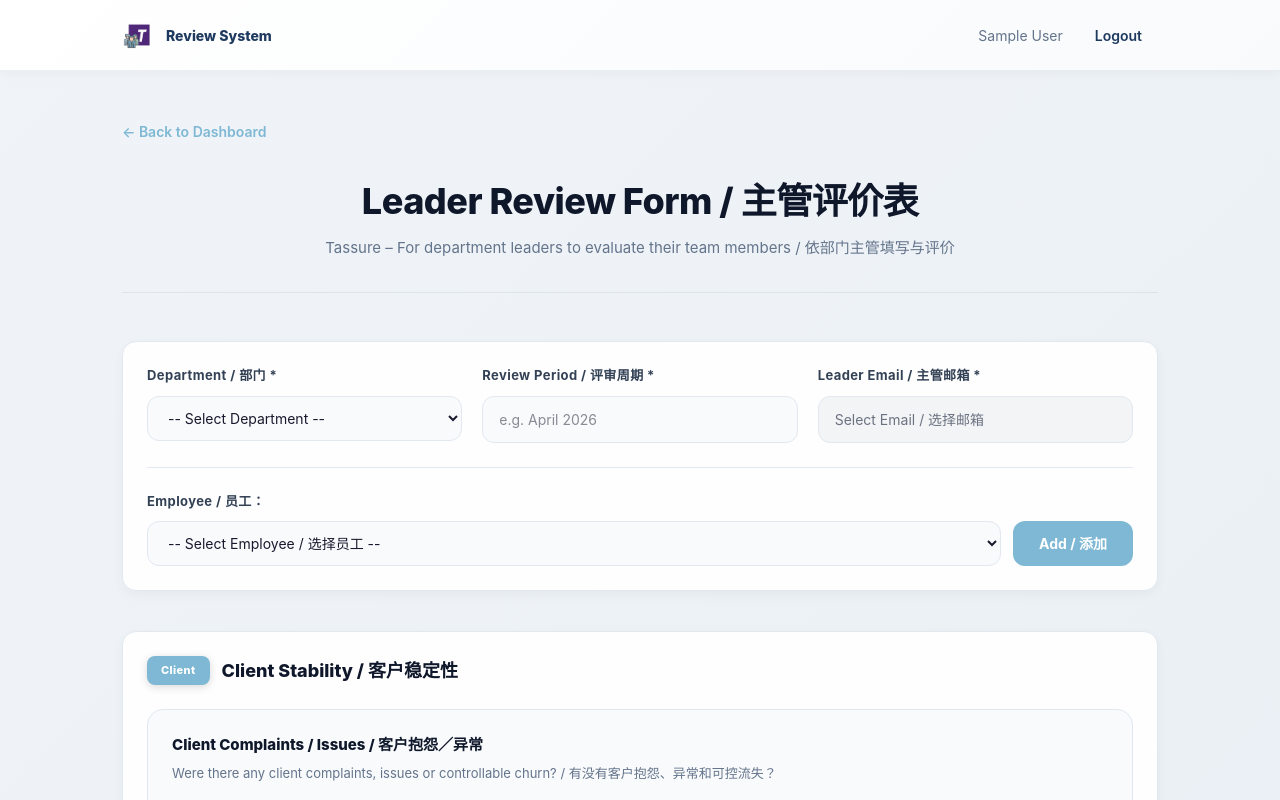
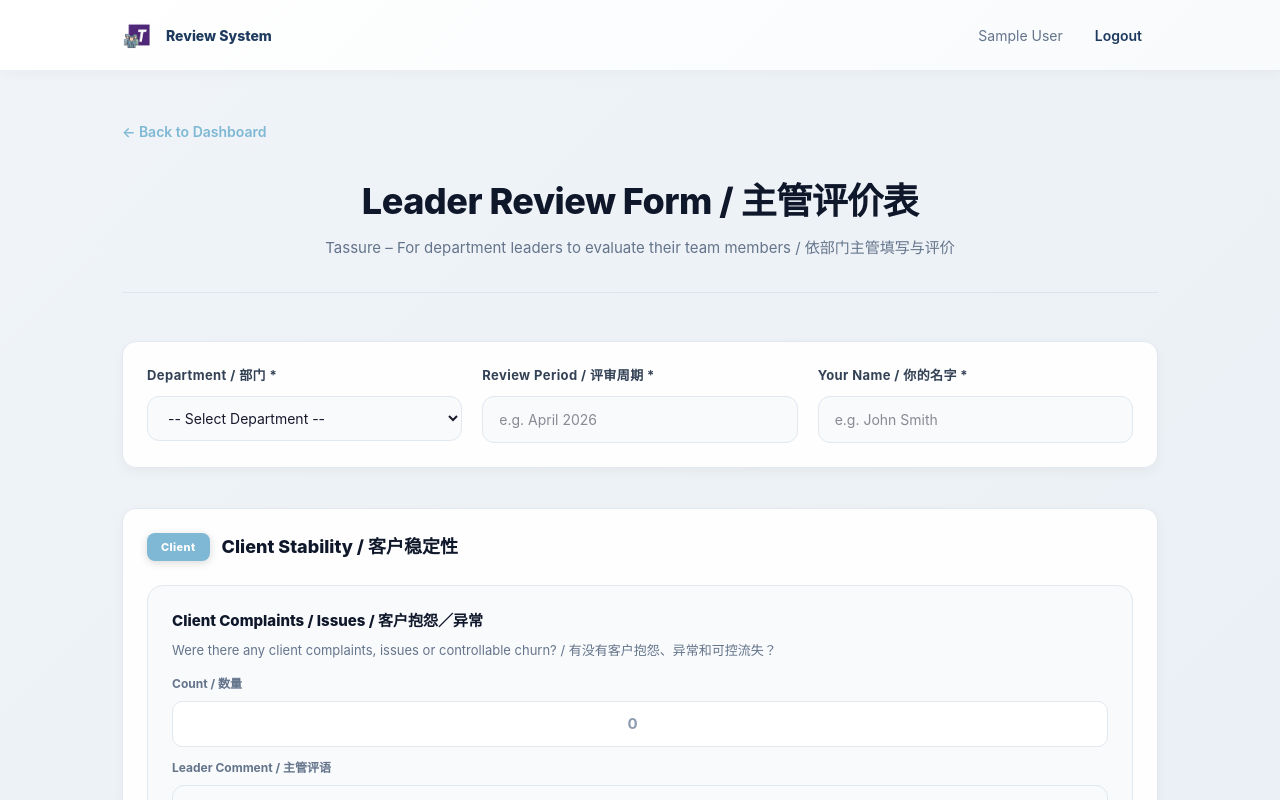
Before and after one commit to enquiry-commits/Review-Form, a Next.js app: page /dashboard/leader-review in a window 1280 px wide. Shown: the top 800 px of the page. Built offline with nearby package versions, Linux system fonts and the light colour scheme; sample sign-in values are in the browser's storage.

Commit message:
修改 leader-review：把 Email 改成 Your Name，删除员工选择部分

```diff
--- a/app/dashboard/leader-review/page.tsx
+++ b/app/dashboard/leader-review/page.tsx
@@ -10,10 +10,6 @@ export default function LeaderReviewForm() {
   const router = useRouter();
   const [user, setUser] = useState<User | null>(null);
   const [fileLinks, setFileLinks] = useState<{[key: string]: Array<{name: string; url: string}>}>({});
-  const [selectedEmployees, setSelectedEmployees] = useState<string[]>([]);
-  const [selectedEmployee, setSelectedEmployee] = useState<string>('');
-
-  const allEmployees = ['Alice Johnson', 'Bob Smith', 'Carol White', 'David Lee', 'Eve Martinez', 'Frank Chen', 'Grace Park', 'Henry Wong', 'Iris Zhang', 'Jack Ryan', 'Kathy Brown'];
 
   useEffect(() => {
     const userData = localStorage.getItem('user');
@@ -42,17 +38,6 @@ export default function LeaderReviewForm() {
       ...prev,
       [fieldId]: prev[fieldId]?.filter((_, i) => i !== index) || []
     }));
-  };
-
-  const addEmployee = () => {
-    if (selectedEmployee && !selectedEmployees.includes(selectedEmployee)) {
-      setSelectedEmployees([...selectedEmployees, selectedEmployee]);
-      setSelectedEmployee('');
-    }
-  };
-
-  const removeEmployee = (index: number) => {
-    setSelectedEmployees(selectedEmployees.filter((_, i) => i !== index));
   };
 
   if (!user) {
@@ -185,42 +170,9 @@ export default function LeaderReviewForm() {
                 <input type="text" placeholder="e.g. April 2026" style={{width: '100%', padding: '12px 16px', border: '1.5px solid #e2e8f0', borderRadius: '12px', fontSize: '14px', color: '#1a1a2e', background: '#f8fafc'}} />
               </div>
               <div>
-                <label style={{fontSize: '13px', color: '#334155', fontWeight: '700', marginBottom: '10px', letterSpacing: '0.4px', display: 'block'}}>Leader Email / 主管邮箱 *</label>
-                <button style={{width: '100%', padding: '12px 16px', border: '1.5px solid #e2e8f0', borderRadius: '12px', fontSize: '14px', color: '#6b7280', background: '#f3f4f6', cursor: 'pointer', textAlign: 'left', transition: 'all 0.3s'}}>
-                  Select Email / 选择邮箱
-                </button>
+                <label style={{fontSize: '13px', color: '#334155', fontWeight: '700', marginBottom: '10px', letterSpacing: '0.4px', display: 'block'}}>Your Name / 你的名字 *</label>
+                <input type="text" placeholder="e.g. John Smith" style={{width: '100%', padding: '12px 16px', border: '1.5px solid #e2e8f0', borderRadius: '12px', fontSize: '14px', color: '#1a1a2e', background: '#f8fafc'}} />
               </div>
-            </div>
-
-            {/* Employee Selection */}
-            <div style={{marginTop: '24px', paddingTop: '24px', borderTop: '1.5px solid #e2e8f0'}}>
-              <div style={{display: 'flex', gap: '12px', alignItems: 'flex-end'}}>
-                <div style={{flex: 1}}>
-                  <label style={{fontSize: '13px', color: '#334155', fontWeight: '700', marginBottom: '10px', letterSpacing: '0.4px', display: 'block'}}>Employee / 员工：</label>
-                  <select value={selectedEmployee} onChange={(e) => setSelectedEmployee(e.target.value)} style={{width: '100%', padding: '12px 16px', border: '1.5px solid #e2e8f0', borderRadius: '12px', fontSize: '14px', color: '#1a1a2e', background: '#f8fafc', fontFamily: 'inherit', cursor: 'pointer'}}>
-                    <option value="">-- Select Employee / 选择员工 --</option>
-                    {allEmployees.filter(emp => !selectedEmployees.includes(emp)).map(emp => (
-                      <option key={emp} value={emp}>{emp}</option>
-                    ))}
-                  </select>
-                </div>
-                <button onClick={addEmployee} style={{padding: '12px 24px', background: '#7eb8d4', color: 'white', border: 'none', borderRadius: '12px', fontSize: '14px', fontWeight: '700', cursor: 'pointer', transition: 'all 0.3s', minWidth: '120px'}} onMouseEnter={(e) => {e.currentTarget.style.background = '#6ba8c4'}} onMouseLeave={(e) => {e.currentTarget.style.background = '#7eb8d4'}}>
-                  Add / 添加
-                </button>
-              </div>
-
-              {selectedEmployees.length > 0 && (
-                <div style={{marginTop: '16px', display: 'flex', flexDirection: 'column', gap: '8px'}}>
-                  {selectedEmployees.map((emp, idx) => (
-                    <div key={idx} style={{display: 'flex', justifyContent: 'space-between', alignItems: 'center', padding: '12px 16px', background: '#f8fafc', border: '1.5px solid #e2e8f0', borderRadius: '12px', fontSize: '14px', color: '#0f172a', fontWeight: '500'}}>
-                      <span>{emp}</span>
-                      <button onClick={() => removeEmployee(idx)} style={{padding: '6px 16px', background: '#fee2e2', color: '#dc2626', border: 'none', borderRadius: '8px', fontSize: '13px', fontWeight: '700', cursor: 'pointer', transition: 'all 0.3s'}} onMouseEnter={(e) => {e.currentTarget.style.background = '#fecaca'}} onMouseLeave={(e) => {e.currentTarget.style.background = '#fee2e2'}}>
-                        Remove
-                      </button>
-                    </div>
-                  ))}
-                </div>
-              )}
             </div>
           </div>
 
```
